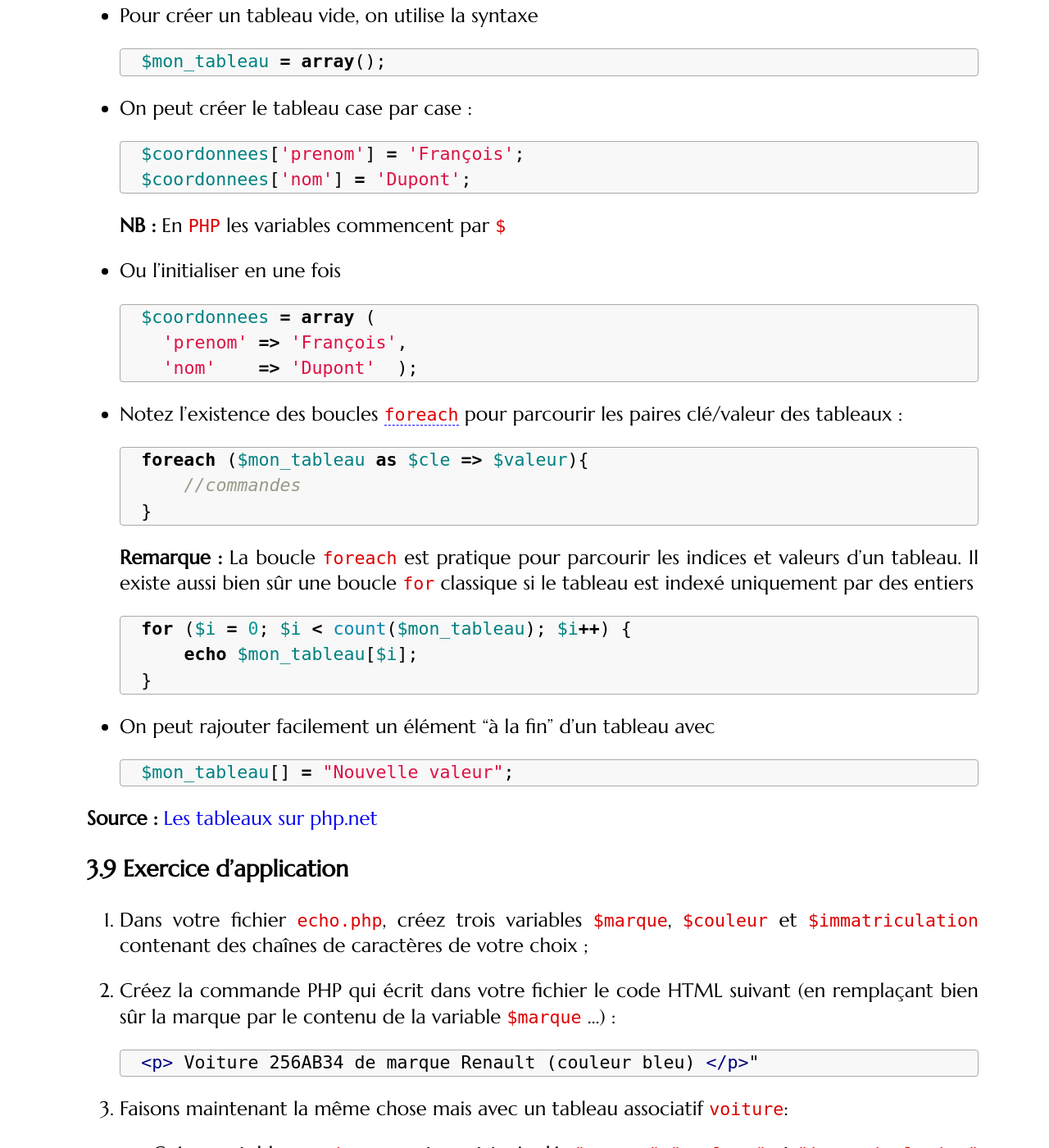
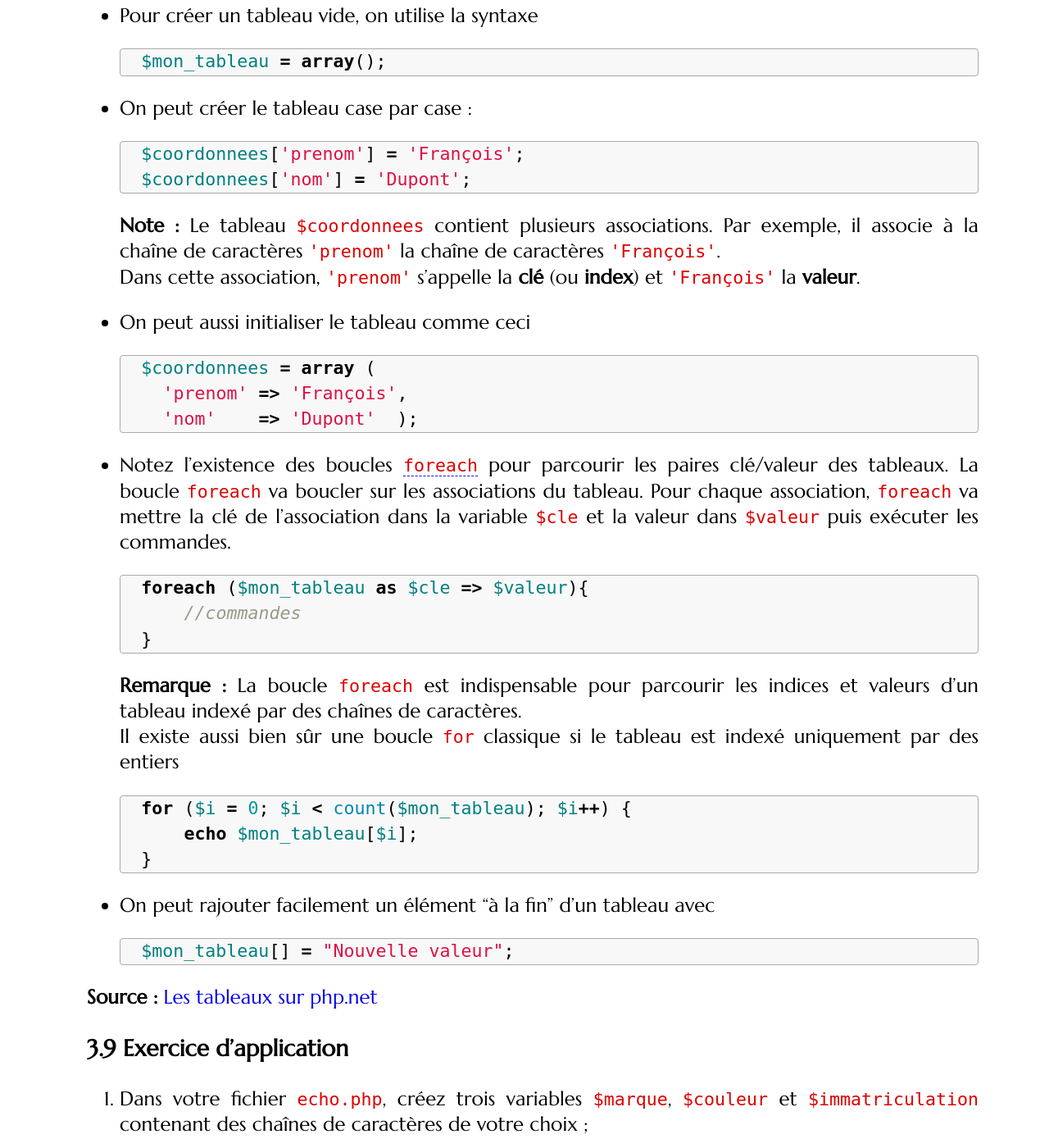
Before and after one commit to romainlebreton/R3.01-DeveloppementWeb, a Jekyll site: the page built from tutorials/tutorial1.md, in a window 1280 px wide and 1400 px high, scrolled down 7357 px. Shown: the whole window at 82% size. Built offline with Jekyll 4.4.1, drawn with Linux system fonts in a browser that asks for light colours; some web fonts are replaced.

Commit message:
Fix foreach

````diff
--- a/tutorials/tutorial1.md
+++ b/tutorials/tutorial1.md
@@ -334,9 +334,13 @@ Les tableaux en PHP peuvent aussi s'indexer par des entiers ou des chaînes de c
   $coordonnees['nom'] = 'Dupont';
   ```
 
-  **NB :** En `PHP` les variables commencent par `$`
+  **Note :** Le tableau `$coordonnees` contient plusieurs associations. Par
+    exemple, il associe à la chaîne de caractères `'prenom'` la chaîne de
+    caractères `'François'`.
+  Dans cette association, `'prenom'` s'appelle la **clé** (ou **index**) et
+`'François'` la **valeur**.
 
-* Ou l'initialiser en une fois
+* On peut aussi initialiser le tableau comme ceci
 
   ```php?start_inline=1
   $coordonnees = array (
@@ -347,7 +351,10 @@ Les tableaux en PHP peuvent aussi s'indexer par des entiers ou des chaînes de c
 
 * Notez l'existence des boucles
   [`foreach`](http://php.net/manual/fr/control-structures.foreach.php) pour
-  parcourir les paires clé/valeur des tableaux :
+  parcourir les paires clé/valeur des tableaux. La boucle `foreach` va boucler
+  sur les associations du tableau. Pour chaque association, `foreach` va mettre
+  la clé de l'association dans la variable `$cle` et la valeur dans `$valeur`
+  puis exécuter les commandes.
 
   ```php?start_inline=1
   foreach ($mon_tableau as $cle => $valeur){
@@ -355,9 +362,10 @@ Les tableaux en PHP peuvent aussi s'indexer par des entiers ou des chaînes de c
   }
   ```
 
-  **Remarque :** La boucle `foreach` est pratique pour parcourir les indices et
-  valeurs d'un tableau. Il existe aussi bien sûr une boucle `for` classique si
-  le tableau est indexé uniquement par des entiers
+  **Remarque :** La boucle `foreach` est indispensable pour parcourir les
+  indices et valeurs d'un tableau indexé par des chaînes de caractères.
+  Il existe aussi bien sûr une boucle `for` classique si le tableau est indexé
+  uniquement par des entiers
 
   ```php?start_inline=1
   for ($i = 0; $i < count($mon_tableau); $i++) {
````
